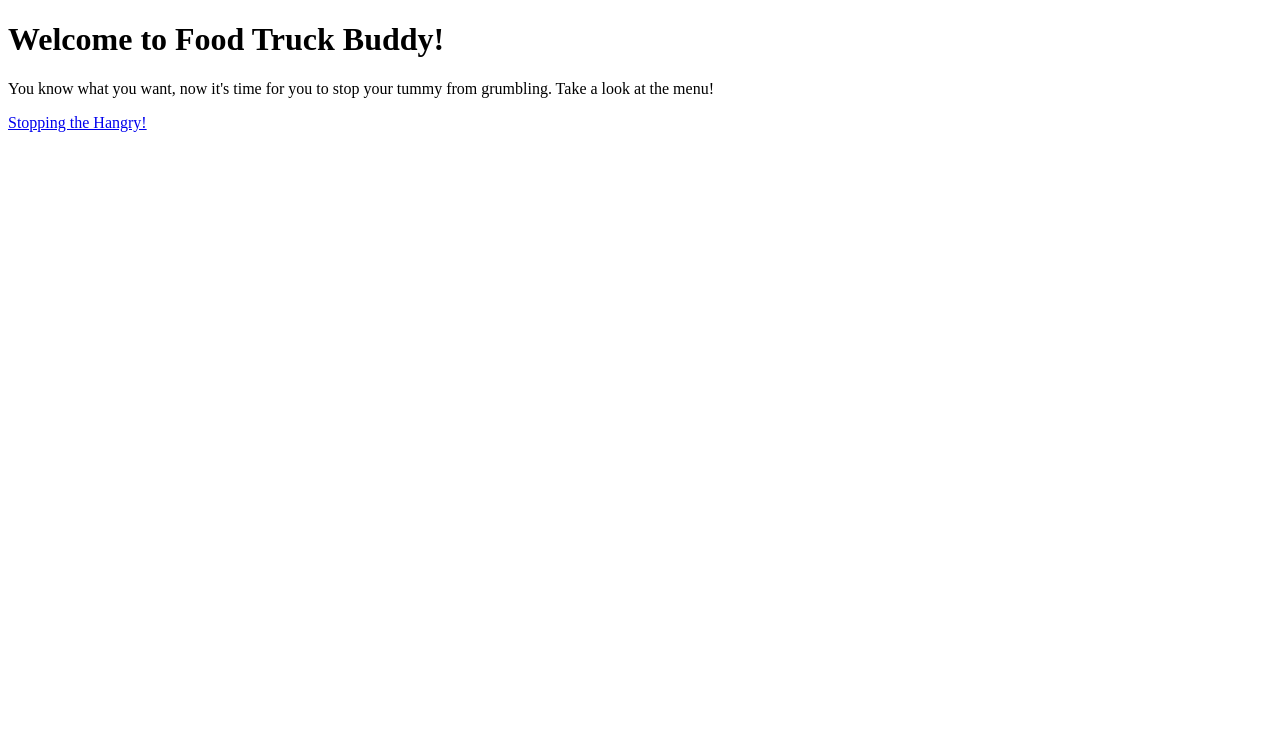
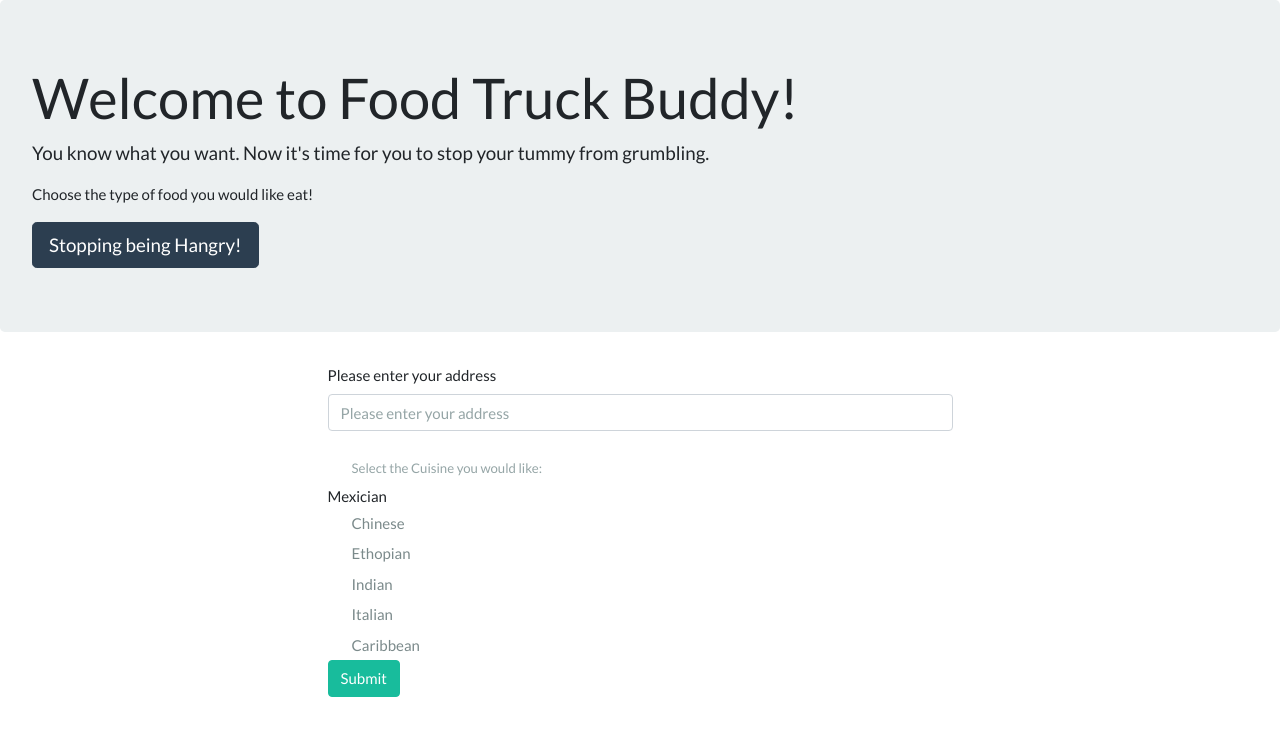
Before and after one commit to RupaGit/foodTruckBuddy, a website: page public/foodie.html in a window 1280 px wide. Drawn offline with nearby package versions, Linux system fonts and the light colour scheme.

Commit message:
added foodie html code

```diff
--- a/public/foodie.html
+++ b/public/foodie.html
@@ -4,16 +4,12 @@
 <head>
     <meta charset="UTF-8">
     <meta name="viewport" content="width=device-width, initial-scale=1.0">
-    <script src="https://code.jquery.com/jquery-3.3.1.slim.min.js"
-        integrity="sha384-q8i/X+965DzO0rT7abK41JStQIAqVgRVzpbzo5smXKp4YfRvH+8abtTE1Pi6jizo"
-        crossorigin="anonymous"></script>
-    <script src="https://cdnjs.cloudflare.com/ajax/libs/popper.js/1.14.7/umd/popper.min.js"
-        integrity="sha384-UO2eT0CpHqdSJQ6hJty5KVphtPhzWj9WO1clHTMGa3JDZwrnQq4sF86dIHNDz0W1"
-        crossorigin="anonymous"></script>
-    <script src="https://stackpath.bootstrapcdn.com/bootstrap/4.3.1/js/bootstrap.min.js"
-        integrity="sha384-JjSmVgyd0p3pXB1rRibZUAYoIIy6OrQ6VrjIEaFf/nJGzIxFDsf4x0xIM+B07jRM"
-        crossorigin="anonymous"></script>
-        <link rel="stylesheet" href="css/styles.css" media="screen" title="no title">
+    <link href="https://maxcdn.bootstrapcdn.com/bootswatch/4.0.0/flatly/bootstrap.min.css" rel="stylesheet">
+    <link rel="stylesheet" href="css/styles.css" media="screen" title="no title">
+    <script src="https://code.jquery.com/jquery.js"></script>
+    <script src="https://maxcdn.bootstrapcdn.com/bootstrap/4.0.0/js/bootstrap.min.js"></script>
+
+    <!-- <link rel="stylesheet" href="css/styles.css" media="screen" title="no title"> -->
     <title>Foodie</title>
     <!-- add food truck logo  -->
 </head>
@@ -22,14 +18,41 @@
     <!-- User knows which food truck, they would like to go to, they would just like to know where it' located. -->
     <div class="jumbotron">
         <h1 class="display-4">Welcome to Food Truck Buddy!</h1>
-        <p class="lead">You know what you want, now it's time for you to stop your tummy from grumbling. Take a look at the menu!</p>
-        <a class="btn btn-primary btn-lg" href="/customer" role="button">Stopping the Hangry!</a>
-      </div>
+        <p class="lead">You know what you want. Now it's time for you to stop your tummy from grumbling.</p>
+            <p>Choose the type of food you would like eat!</p>
+        <a class="btn btn-primary btn-lg" href="/customer" role="button">Stopping being Hangry!</a>
+    </div>
 
     <!-- input box to enter location  -->
-    <!-- display dropdown of the cuisine[food] types -->
-    <!-- Div at the bottom to append the google maps to that div -->
+    <div class="row">
+        <div class="col-md-6 offset-md-3">
+            <form id="cms">
+                <div class="form-group">
+                    <label for="foodTruckName">Please enter your address</label>
+                    <input placeholder="Please enter your address" type="text" required class="form-control"
+                        id="userAddress">
+                    <br />
+                    <div class="dropdown">
+                        <h6 class="dropdown-header">Select the Cuisine you would like:</h6>
+                        <div class="dropdown-content"
+                            <a class="dropdown-item" href="#">Mexician</a>
+                            <a class="dropdown-item" href="#">Chinese</a>
+                            <a class="dropdown-item" href="#">Ethopian</a>
+                            <a class="dropdown-item" href="#">Indian</a>
+                            <a class="dropdown-item" href="#">Italian</a>
+                            <a class="dropdown-item" href="#">Caribbean</a>
+                            <button type="submit" class="btn btn-success submit">Submit</button>
+                        </div>
+                    </div>
+                </div>
+            </form>
+        </div>
 
+        <!-- Div at the bottom to append the google maps to that div -->
+        <div>
+
+        </div>
+        <!-- <script src="js/foodTruck.js" type="text/javascript"></script> -->
 </body>
 
 </html>
--- a/server.js
+++ b/server.js
@@ -23,7 +23,7 @@ app.use(express.static("public"));
 
 // Routes
 // =============================================================
-require("./routes/api-routes.js")(app);
+require("./routes/apiRoutes.js")(app);
 require("./routes/htmlRoutes.js")(app);
 
 // Syncing our sequelize models and then starting our Express app
```
